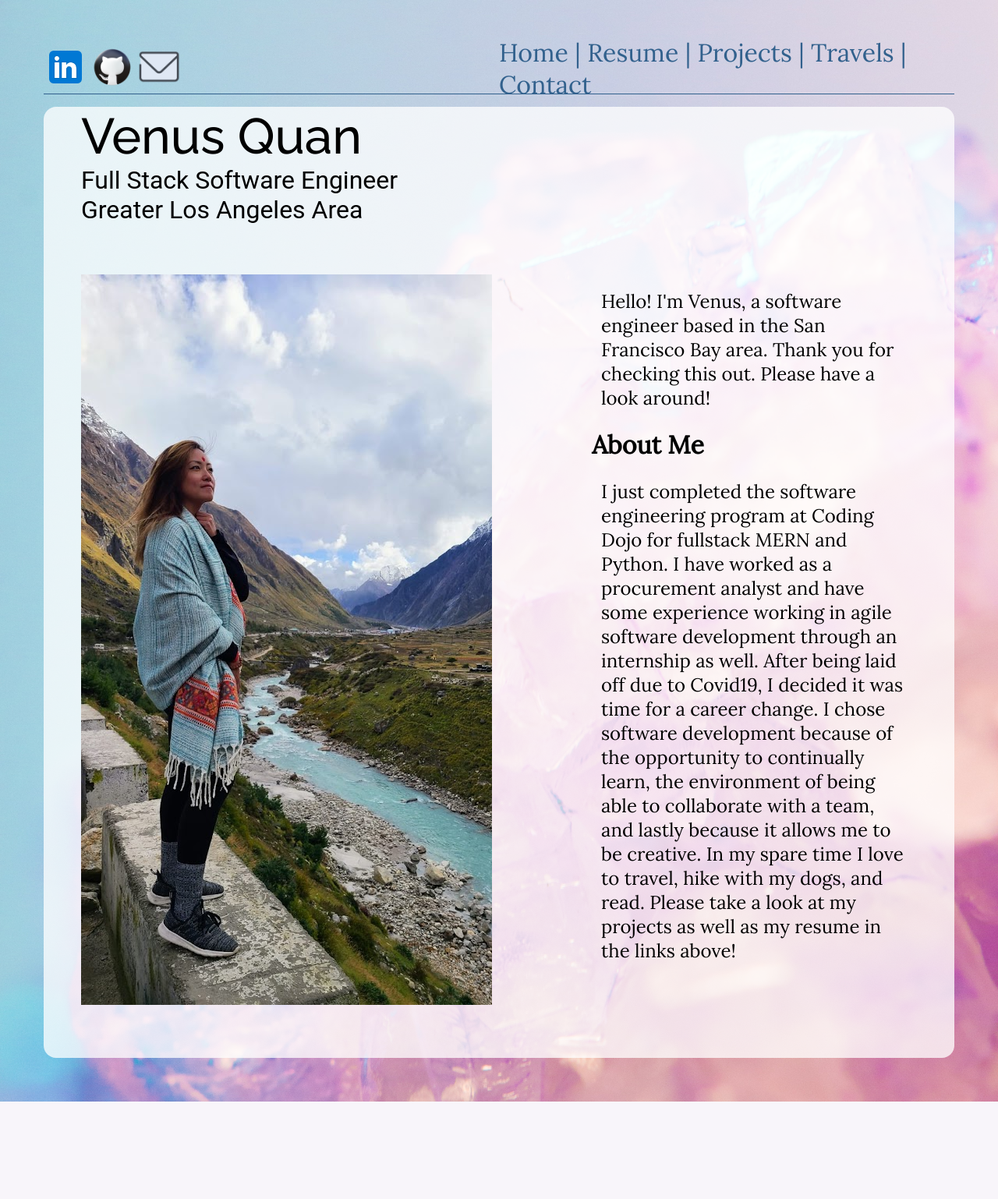
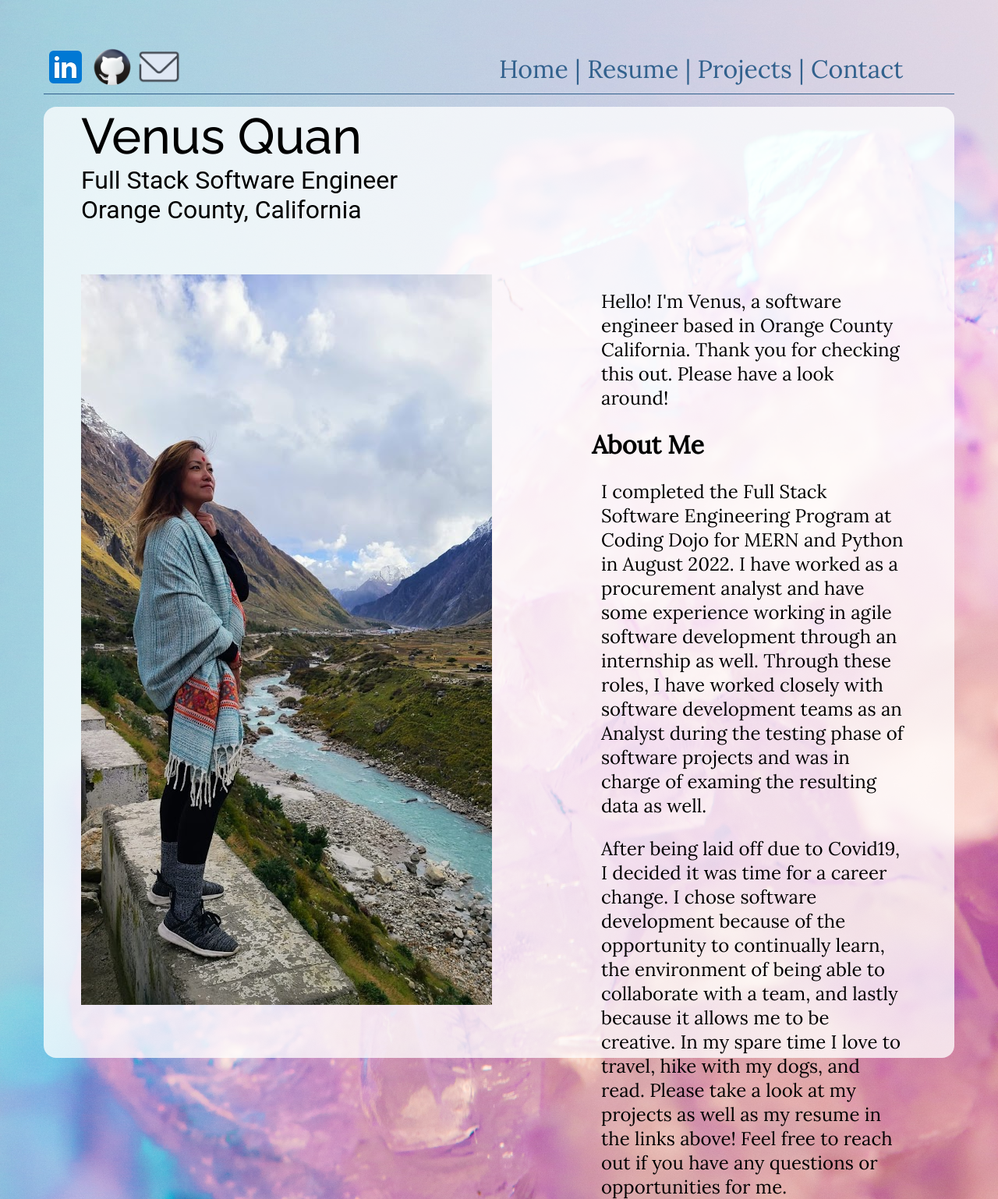
Before and after one commit to vxq5000/Portfolio, a Flask app: page / in a window 1280 px wide. Shown: the whole page at 78% size. Before the commit the page ends 1413 px from the top, so only its background shows below. Run offline with Flask 3, Linux system fonts and the light colour scheme.

Commit message:
updated mainpage

```diff
--- a/templates/contact.html
+++ b/templates/contact.html
@@ -22,7 +22,7 @@
     <a href="/">Home </a>
     <a href="/resume">| Resume </a>
     <a href="/projects">| Projects </a>
-    <a href="">| Travels </a>
+    <!-- <a href="">| Travels </a> -->
     <a href="/contact">| Contact</a>
   </div>
 </div>
--- a/templates/mainpage.html
+++ b/templates/mainpage.html
@@ -26,7 +26,7 @@
     <a href="/">Home </a>
     <a href="/resume">| Resume </a>
     <a href="/projects">| Projects </a>
-    <a href="">| Travels </a>
+    <!-- <a href="">| Travels </a> -->
     <a href="/contact">| Contact</a>
   </div>
 </div>
@@ -35,17 +35,19 @@
     <div class="left">
       <p class="namehead">Venus Quan</p>
       <p class="title">Full Stack Software Engineer</p>
-      <p class="title">Greater Los Angeles Area</p>
+      <p class="title">Orange County, California</p>
       <img src="/static/img/Manavillage.jpg" alt="Mana Village Picture">
     </div>
 
     <div class="right">
       <p class="about1">
-        Hello! I'm Venus, a software engineer based in the San Francisco Bay area. Thank you for checking this out. Please have a look around!
+        Hello! I'm Venus, a software engineer based in Orange County California. Thank you for checking this out. Please have a look around!
       </p>
       <h1>About Me</h1>
       <p class="about2">
-        I just completed the software engineering program at Coding Dojo for fullstack MERN and Python. I have worked as a procurement analyst and have some experience working in agile software development through an internship as well. After being laid off due to Covid19, I decided it was time for a career change. I chose software development because of the opportunity to continually learn, the environment of being able to collaborate with a team, and lastly because it allows me to be creative. In my spare time I love to travel, hike with my dogs, and read. Please take a look at my projects as well as my resume in the links above!
+        I completed the Full Stack Software Engineering Program at Coding Dojo for MERN and Python in August 2022. I have worked as a procurement analyst and have some experience working in agile software development through an internship as well. Through these roles, I have worked closely with software development teams as an Analyst during the testing phase of software projects and was in charge of examing the resulting data as well.
+      </p>
+      <p class="about2"> After being laid off due to Covid19, I decided it was time for a career change. I chose software development because of the opportunity to continually learn, the environment of being able to collaborate with a team, and lastly because it allows me to be creative. In my spare time I love to travel, hike with my dogs, and read. Please take a look at my projects as well as my resume in the links above! Feel free to reach out if you have any questions or opportunities for me.
       </p>
     </div>
 </div>
--- a/templates/projects.html
+++ b/templates/projects.html
@@ -22,7 +22,7 @@
     <a href="/">Home </a>
     <a href="/resume">| Resume </a>
     <a href="/projects">| Projects </a>
-    <a href="">| Travels </a>
+    <!-- <a href="">| Travels </a> -->
     <a href="/contact">| Contact</a>
   </div>
 </div>
--- a/templates/resume.html
+++ b/templates/resume.html
@@ -22,7 +22,7 @@
       <a href="/">Home </a>
       <a href="/resume">| Resume </a>
       <a href="/projects">| Projects </a>
-      <a href="">| Travels </a>
+      <!-- <a href="">| Travels </a> -->
       <a href="/contact">| Contact</a>
     </div>
   </div>
```
